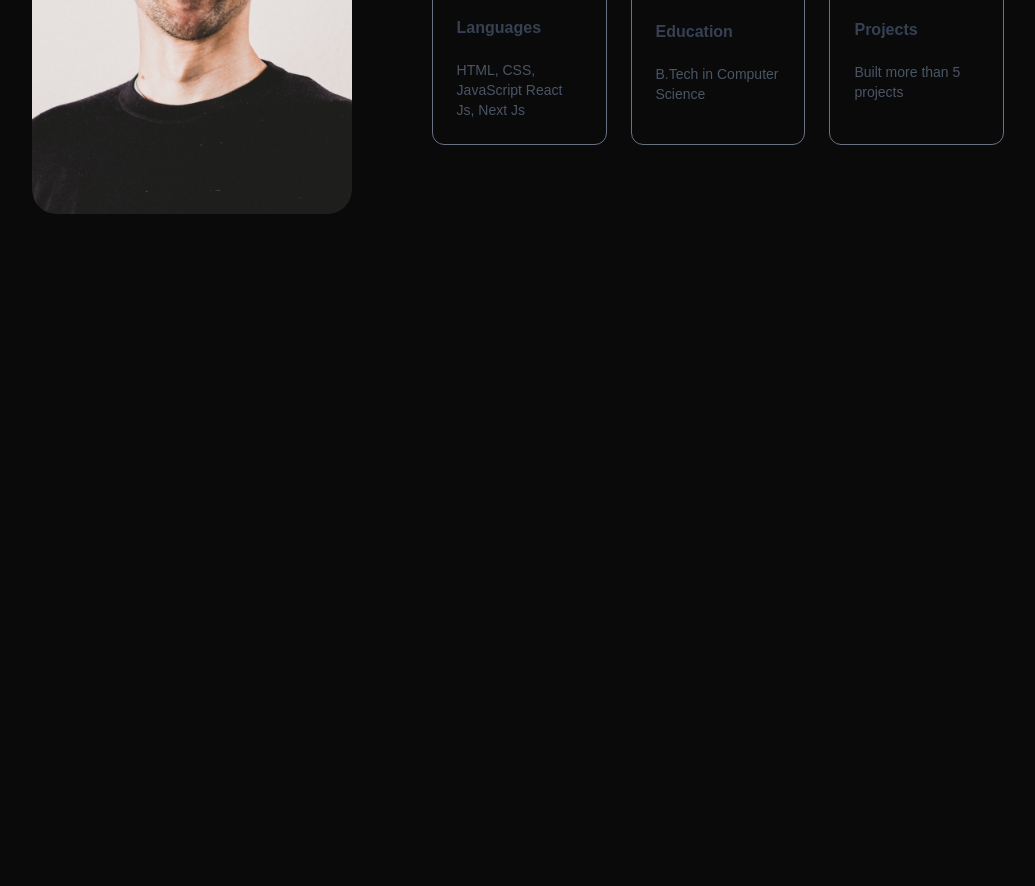
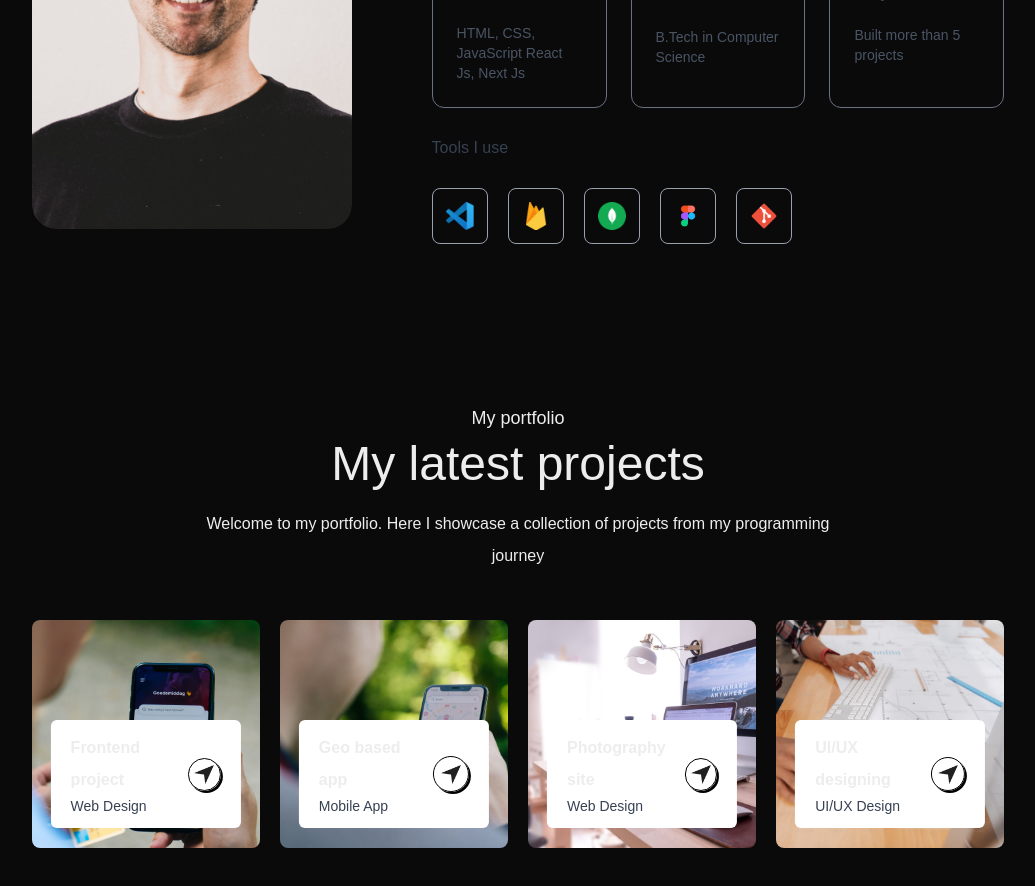
Before and after one commit to TaskerJ72129/portfolio, a Next.js app: page / in a window 1280 px wide. Shown: the part 1220-2106 px from the top of the page, without its empty margins (122-1157 px from the left). Before the commit the page ends 1554 px from the top, so only its background shows below. Built offline with nearby package versions, Linux system fonts and the light colour scheme.

Commit message:
About and Projects

```diff
--- a/app/globals.css
+++ b/app/globals.css
@@ -3,6 +3,13 @@
 :root {
   --background: #ffffff;
   --foreground: #171717;
+  --lightHover: #fcf4ff;
+  --darkHover: #2a004a;
+  --darkTheme: #11001F;
+}
+
+:root.dark {
+  --lightHover: #2a004a;
 }
 
 @theme inline {
@@ -17,9 +24,6 @@
   :root {
     --background: #0a0a0a;
     --foreground: #ededed;
-    --lightHover: '#fcf4ff';
-    --darkHover: '#2a004a';
-    --darkTheme: '#11001F';
   }
 }
 
--- a/app/page.tsx
+++ b/app/page.tsx
@@ -2,6 +2,7 @@
 import About from "@/components/About";
 import Header from "@/components/Header";
 import Navbar from "@/components/Navbar";
+import Projects from "@/components/Projects";
 
 export default function Home() {
   return (
@@ -9,6 +10,7 @@ export default function Home() {
       <Navbar />
       <Header />
       <About />
+      <Projects />
     </>
   );
 }
--- a/components/About.tsx
+++ b/components/About.tsx
@@ -1,6 +1,6 @@
 import React from 'react';
 import Image from 'next/image';
-import { assets, infoList } from '@/assets/assets'
+import { assets, infoList, toolsData } from '@/assets/assets'
 
 const About = () => {
   return (
@@ -13,16 +13,28 @@ const About = () => {
         </div>
         <div className='flex-1'>
           <p className='mb-10 max-w-2xl'>
-            I am a recent graduate from The University of Auckland
+            I have been programming for over 5 years and I enjoy making games, software and web apps.
           </p>
 
           <ul className='grid grid-cols-1 sm:grid-cols-3 gap-6 max-w-2xl'>
             {infoList.map(({icon, iconDark, title, description}, index) => (
               <li className='border-[0.5px] border-gray-500 rounded-xl p-6 cursor-pointer
-              hover:bg-[var(--light-hover)] - hover:-translate-y-1 duration-500' key={index}>
+              hover:bg-[var(--lightHover)] hover:-translate-y-1 duration-500' key={index}>
                 <Image src={icon} alt={title} />
                 <h3 className='my-4 font-semibold text-gray-700'>{title}</h3>
                 <p className='text-gray-600 text-sm'>{description}</p>
+              </li>
+            ))}
+          </ul>
+
+          <h4 className='my-6 text-gray-700'>Tools I use</h4>
+
+          <ul className='flex items-center gap-3 sm:gap-5'>
+            {toolsData.map((tool, index) => (
+              <li className='flex items-center justify-center w-12 sm:w-14 aspect-square
+              border border-gray-400 rounded-lg cursor pointer hover:-translate-y-1 duration-500'
+                key={index}>
+                <Image src={tool} alt='Tool' className='w-5 sm:w-7' />
               </li>
             ))}
           </ul>
--- a/components/Navbar.tsx
+++ b/components/Navbar.tsx
@@ -1,9 +1,10 @@
-import React, { useRef } from 'react';
+import React, { useEffect, useRef, useState } from 'react';
 import Image from 'next/image';
 import { assets } from '@/assets/assets'
 
 const Navbar = () => {
 
+  const [isScroll, setIsScroll] = useState(false);
   const sideMenuRef = useRef<HTMLUListElement | null>(null);
 
   const openMenu = () => {
@@ -18,16 +19,28 @@ const Navbar = () => {
     }
   };
 
+  useEffect(() => {
+    window.addEventListener('scroll', () => {
+      if (scrollY > 50) {
+        setIsScroll(true);
+      } else {
+        setIsScroll(false);
+      }
+    })
+  },[])
+
   return (
     <>
     <div className='fixed top-0 right-0 w-11/12 -z-10 translate-y-[-80%]'>
         <Image src={assets.header_bg_color} alt='' className='w-full' />
     </div>
-      <nav className='w-full fixed px-5 lg:px-8 xl:px-[8%] py-4 flex items-center justify-between z-50'>
+      <nav className={`w-full fixed px-5 lg:px-8 xl:px-[8%] py-4 flex items-center
+        justify-between z-50 ${isScroll ? "bg-[rgba(255, 255, 255, 0.5)] backdrop-blur-lg shadow-sm" : ""}`}>
         <a href="">
           <Image src={assets.logo} alt='' className='w-28 cursor-pointer mr-14'/>
         </a>
-        <ul className='hidden md:flex item-center gap-6 lg:gap8 rounded-full px-12 py-3 bg-white shadow-sm bg-opacity-50'>
+        <ul className={`hidden md:flex item-center gap-6 lg:gap8 rounded-full px-12
+          py-3 ${isScroll ? "" : "shadow-sm bg-[rgba(255, 255, 255, 0.5)]"} `}>
           <li><a href="#top">Home</a></li>
           <li><a href="#about">About me</a></li>
           <li><a href="#services">Services</a></li>
--- /dev/null
+++ b/components/Projects.tsx
@@ -0,0 +1,40 @@
+import { assets, workData } from '@/assets/assets'
+import React from 'react'
+import Image from "next/image";
+
+const Projects = () => {
+  return (
+    <div id='projects' className='w-full px-[12%] py-10 scroll-mt-20'>
+      <h4 className='text-center mb-2 text-lg'>
+        My portfolio</h4>
+      <h2 className='text-center text-5xl'>
+        My latest projects</h2>
+
+      <p className='text-center max-w-2xl mx-auto mt-5 mb-12'>
+        Welcome to my portfolio. Here I showcase a collection of projects from my programming journey
+      </p>
+
+      <div className='grid grid-cols-[repeat(auto-fit,minmax(200px,1fr))] my-10 gap-5'>
+        {workData.map((project, index) => (
+          <div key={index}
+            className='aspect-square bg-no-repeat bg-cover bg-center rounded-lg relative cursor-pointer group'
+            style={{ backgroundImage: `url(${project.bgImage})` }}>
+            <div className='bg-white w-10/12 rounded-md absolute bottom-5 left-1/2 -translate-x-1/2 py-3 px-5
+              flex items-center justify-between duration-500 group-hover:bottom-7'>
+              <div>
+                <h2 className='font-semibold'>{project.title}</h2>
+                <p className='text-sm text-gray-700'>{project.description}</p>
+              </div>
+              <div className='border rounded-full border-black w-9 aspect-square flex items-center justify-center
+                shadow-[2px_2px_0_#000] group-hover:bg-lime-300 transition'>
+                <Image src={assets.send_icon} alt='send icon' className='w-5' />
+              </div>
+            </div>
+          </div>
+        ))}
+      </div>
+    </div>
+  )
+}
+
+export default Projects
```
